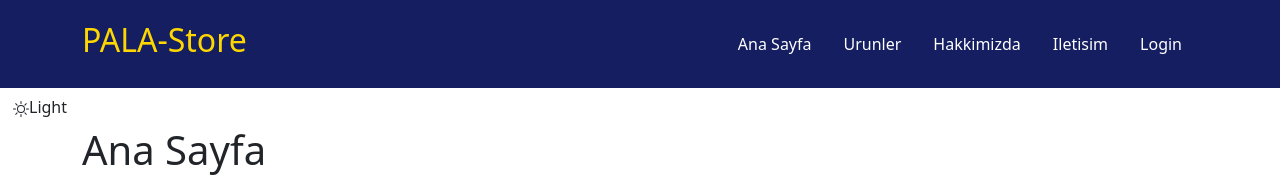
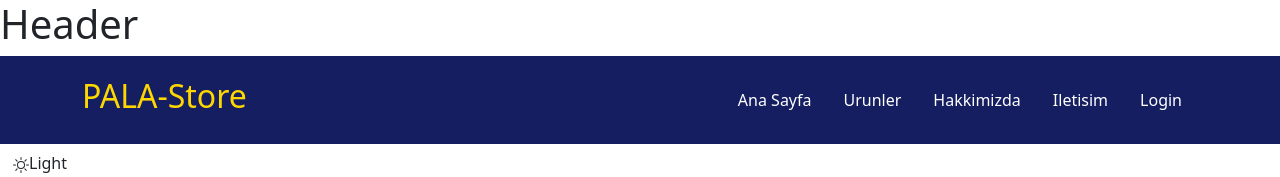
Before and after one commit to omerfarukkpala/StoreProject, a React (Vite) app: page / in a window 1280 px wide. Shown: the top 177 px of the page. Built offline with nearby package versions, Linux system fonts and the light colour scheme; no server answers.

Commit message:
yeri belli olsun ayarlamaları yapıldı.

```diff
--- a/src/App.jsx
+++ b/src/App.jsx
@@ -4,6 +4,7 @@ import SiteRoutes from './SiteRoutes'
 import { SiteContext } from './context/SiteContext'
 import Footer from './components/Footer'
 import ThemeIcon from './components/ThemeIcon'
+import Header from './components/Layout/Header'
 
 
 function App() {
@@ -11,6 +12,7 @@ function App() {
 
   return (
     <>
+      <Header/>
       <Navbar/>
       <ThemeIcon/>
       <div className="container">
--- /dev/null
+++ b/src/components/Layout/Header.jsx
@@ -0,0 +1,11 @@
+import React from "react";
+
+const Header= () => {
+  return (
+    <div>
+      <h1>Header</h1>
+    </div>
+  );
+}
+
+export default Header;
--- a/src/products/Products.jsx
+++ b/src/products/Products.jsx
@@ -5,7 +5,7 @@ export default function Products() {
   const [last10Products, setLast10Products] = useState([])
 
   useEffect(() => {
-    fetch("https://fakestoreapi.com/products?limit=8")
+    fetch("https://fakestoreapi.com/products?limit=12")
       .then(res => res.json())
       .then(res => setLast10Products(res))
   }, [])
```
